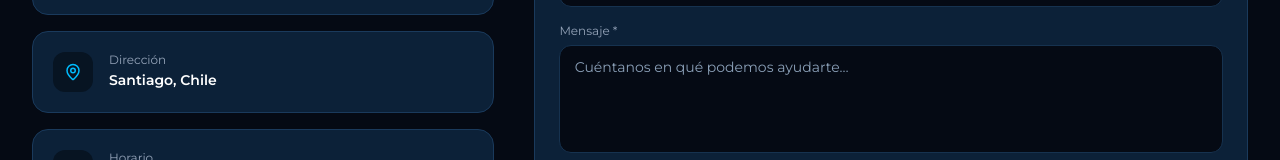
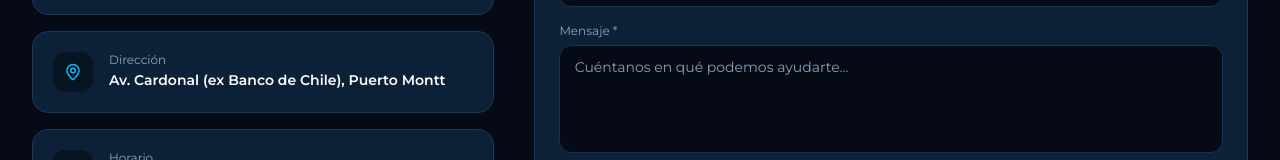
Before and after one commit to MathiasAlejandr0/salgadoautomotriz, a Next.js app: page /contacto in a window 1280 px wide. Shown: the part 470-630 px from the top of the page. Built offline with nearby package versions, Linux system fonts and the light colour scheme; no server answers.

Commit message:
fix: dirección de Salgado desde SITE (Av. Cardonal, Puerto Montt)

```diff
--- a/app/contacto/page.tsx
+++ b/app/contacto/page.tsx
@@ -17,7 +17,7 @@ export const metadata: Metadata = pageMetadata({
 const INFO = [
   { icon: Phone, label: "Teléfono", value: SITE.phone, href: `tel:+${SITE.phoneRaw}` },
   { icon: Mail, label: "Email", value: "contacto@salgadoautomotriz.cl", href: "mailto:contacto@salgadoautomotriz.cl" },
-  { icon: MapPin, label: "Dirección", value: "Santiago, Chile", href: undefined },
+  { icon: MapPin, label: "Dirección", value: SITE.address, href: undefined },
   { icon: Clock, label: "Horario", value: "Lun–Vie 9–19h · Sáb 10–17h", href: undefined },
 ];
 
--- a/app/nosotros/page.tsx
+++ b/app/nosotros/page.tsx
@@ -92,7 +92,7 @@ export default function NosotrosPage() {
             <h2 className="text-2xl font-black text-white mb-8">Encuéntranos</h2>
             <div className="grid grid-cols-1 md:grid-cols-3 gap-5">
               {[
-                { icon: MapPin, label: "Dirección", value: "Santiago, Chile" },
+                { icon: MapPin, label: "Dirección", value: SITE.address },
                 { icon: Phone, label: "Teléfono", value: SITE.phone },
                 { icon: Mail, label: "Email", value: "contacto@salgadoautomotriz.cl" },
               ].map(({ icon: Icon, label, value }) => (
```
